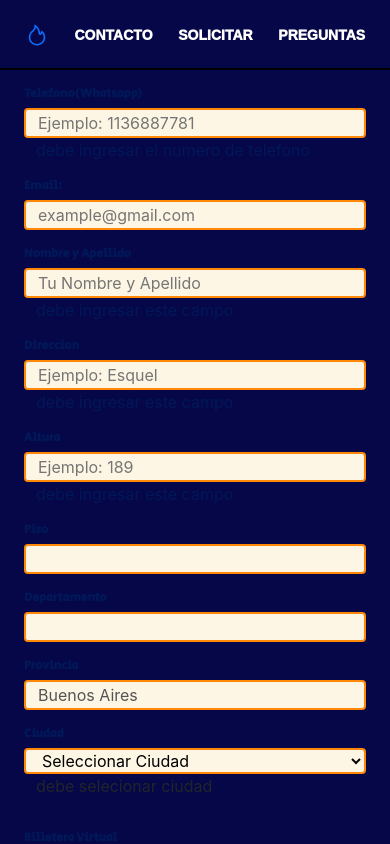
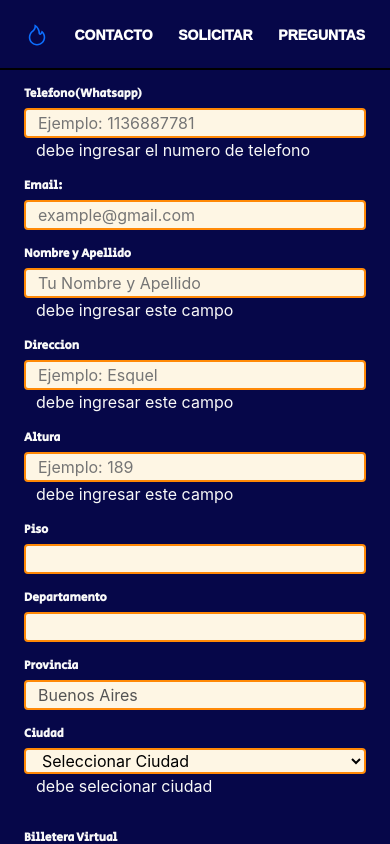
Before and after one commit to FxIvan/frontend-moneserv, a React (Create React App) app: page /#/form/solicitud in a window 390 px wide. Shown: the top 844 px of the page. Built offline with nearby package versions, Linux system fonts and the light colour scheme.

Commit message:
agregando letras blanca

```diff
--- a/src/css/style-solicitar.css
+++ b/src/css/style-solicitar.css
@@ -4,7 +4,7 @@
 
     /*Input General*/
     .input-label-container{
-        color: #001858;
+        color: #f8f8f8;
     }
 
     .input-label-container label{
@@ -21,7 +21,7 @@
 
     .input-label-container-option label{
         margin: 15px 0 5px 0;
-        color: #001858;
+        color: #f8f8f8;
         font-weight: bold;
         font-family: 'Secular One', sans-serif;
     }
@@ -64,9 +64,6 @@
         text-align: center;
     }
 
-
-
-
     .container-text-volver p{
         margin-top: 2rem;
         font-size: 14px;
@@ -80,11 +77,15 @@
     .button-ir{
         text-align: center;
         padding: 0.8rem;
-        background-color: #001858;
+        background-color: #f8f8f8;
         border-radius: 0.5rem;
         color: azure;
         text-decoration: none;
         font-weight: bold;
+    }
+
+    p, h3, h2, span{
+        color: #f8f8f8;
     }
 
     #icon-check{
```
